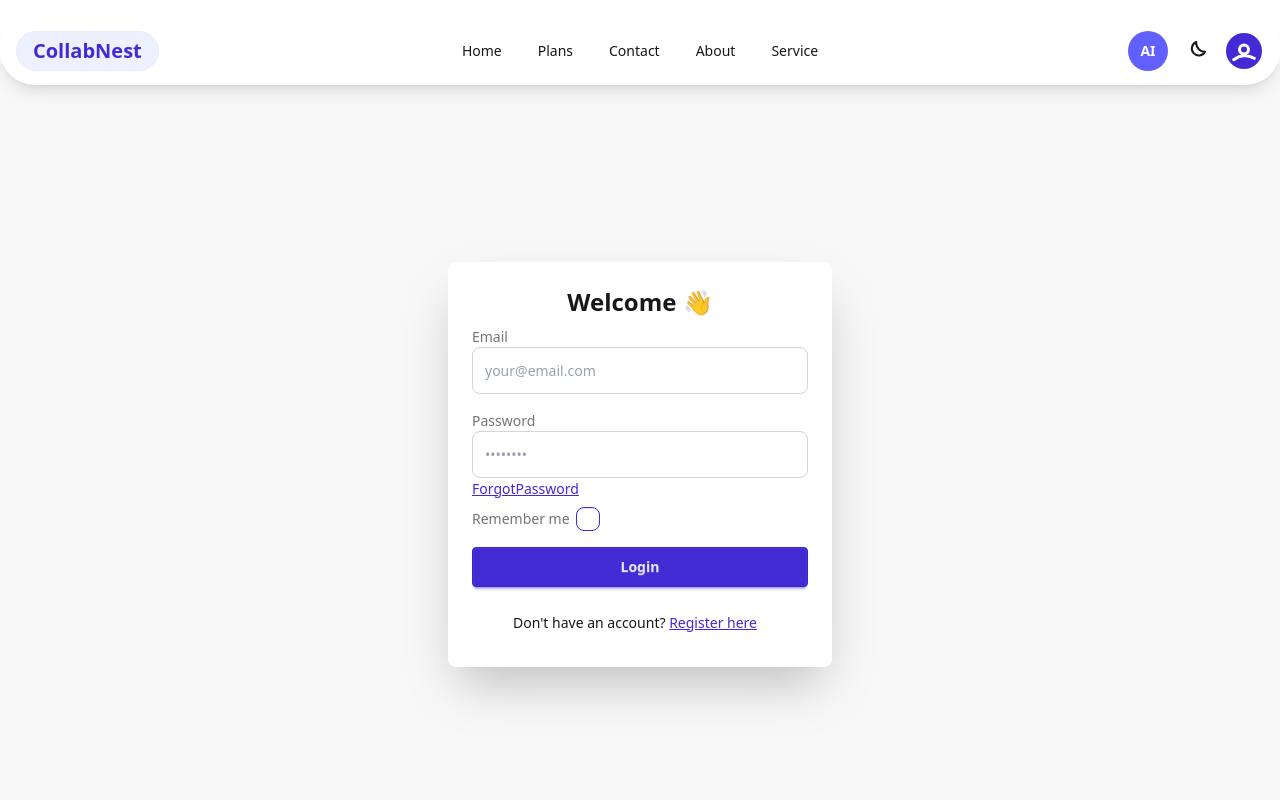
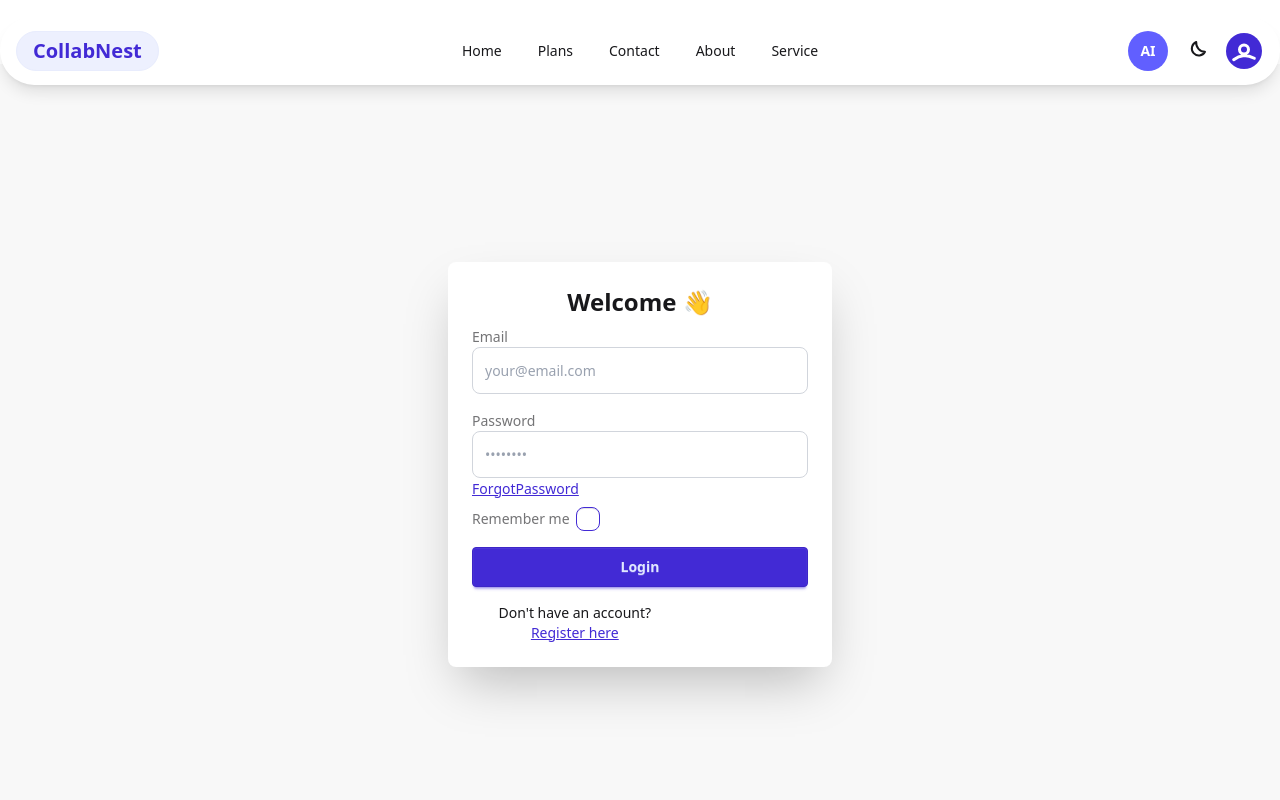
Before and after one commit to Pinku-code/CollabNest-Dev, a React (Vite) app in the folder Client/: page /login in a window 1280 px wide. Shown: the top 800 px of the page. Built offline with nearby package versions, Linux system fonts and the light colour scheme.

Commit message:
CSS updated

```diff
--- a/Client/src/pages/Login.jsx
+++ b/Client/src/pages/Login.jsx
@@ -127,14 +127,16 @@ const Login = () => {
               </div>
             </form>
 
-            <div className="flex justify-around items-center gap-2.5 mt-1">
-            <p className="mt-1 text-center text-sm">
+            <div className="flex justify-center items-center gap-2 mt-1">
+              <div className="w-full ">
+            <p className="mt-1  text-sm text-center">
               Don't have an account?{" "}
               <Link to="/register" className="link link-primary">
                 Register here
               </Link>
             </p>
-            <div className="mt-1 text-center">
+            </div>
+            <div className="mt-1 text-center w-50 ">
             <GoogleLogin
   onSuccess={async (credentialResponse) => {
     try {
--- a/Client/src/pages/Register.jsx
+++ b/Client/src/pages/Register.jsx
@@ -169,14 +169,16 @@ const Register = () => {
             </form>
 
 
-            <div className="flex justify-around items-center gap-2.5 mt-1">
+            <div className="flex justify-around items-center gap-2 mt-1">
+              <div className="w-full">
             <p className="mt-1 text-center text-sm">
               Already have an account?{" "}
               <Link to="/login" className="link link-primary">
                 Login here
               </Link>
             </p>
-            <div className="mt-1 text-center">
+            </div>
+            <div className="mt-1 text-center w-50">
             <GoogleLogin
   onSuccess={async (credentialResponse) => {
     try {
```
